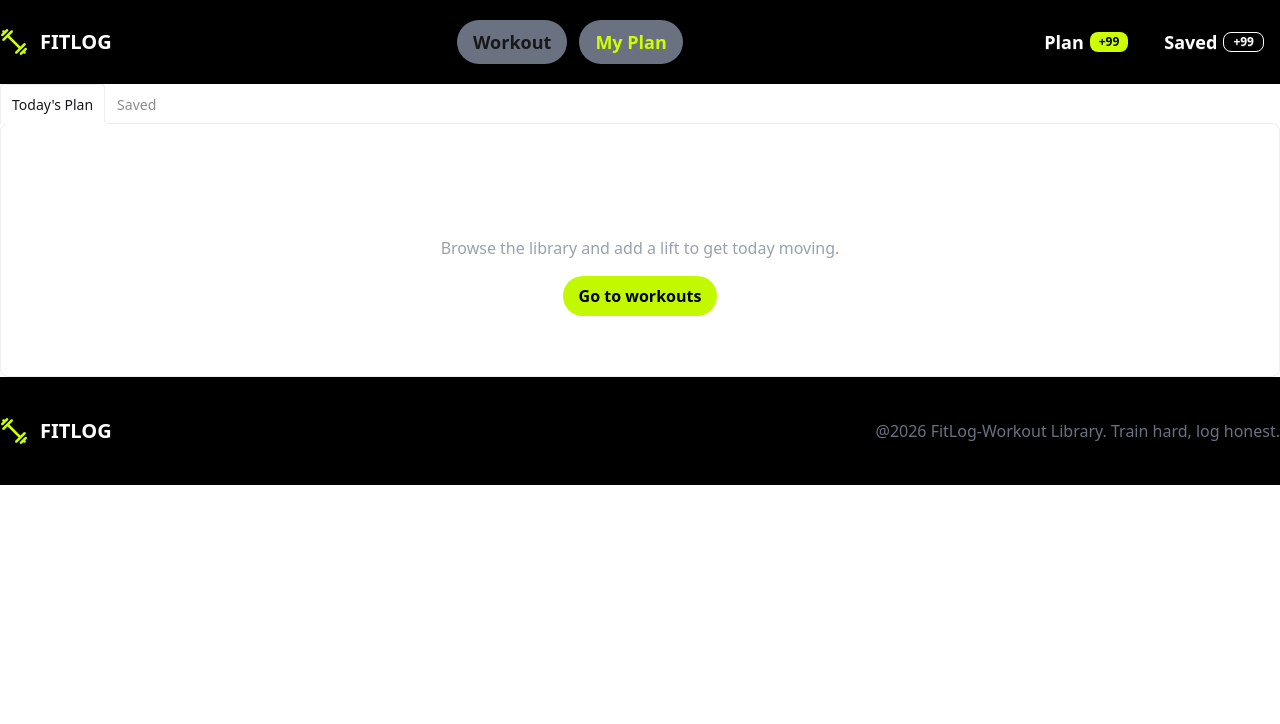
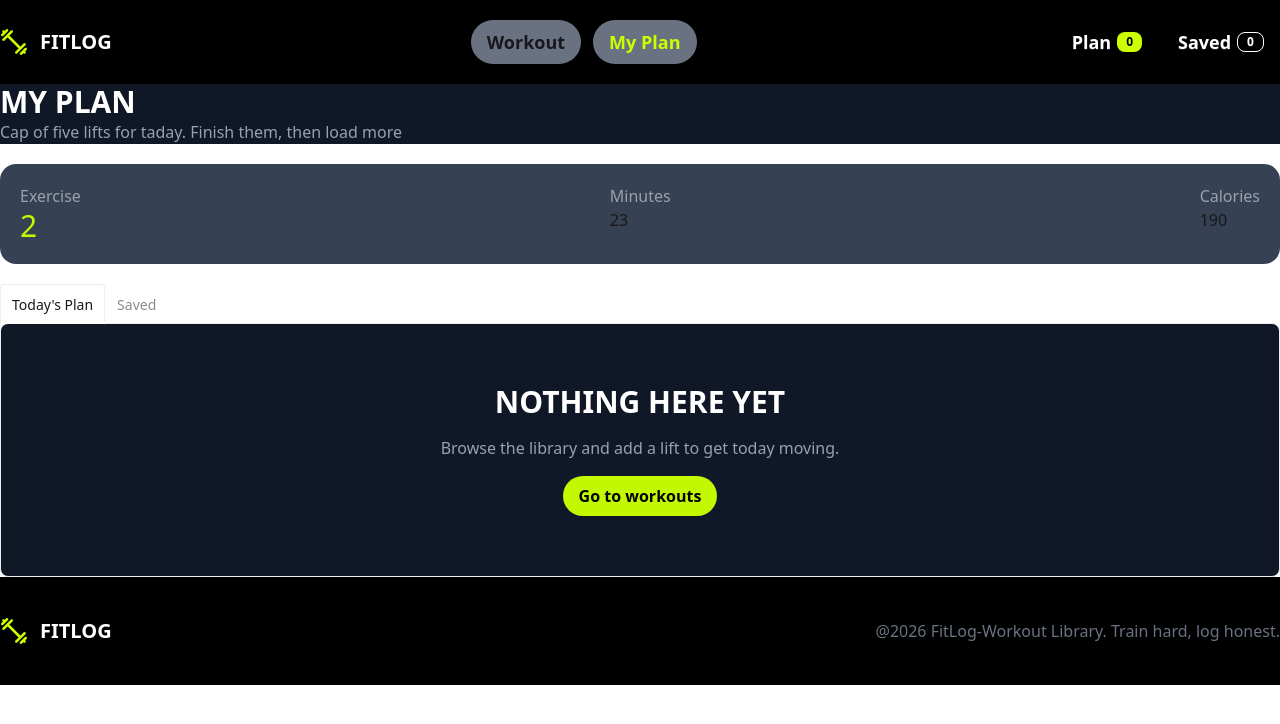
Before and after one commit to coderrabiul26/B-14-A6-Fit-Log, a Next.js app: page /myPlan in a window 1280 px wide. Shown: the top 724 px of the page. Built offline with nearby package versions, Linux system fonts and the light colour scheme.

Commit message:
stat part functionality almost done

```diff
--- a/package.json
+++ b/package.json
@@ -12,7 +12,8 @@
     "@deemlol/next-icons": "^0.2.7",
     "next": "16.3.6",
     "react": "19.2.8",
-    "react-dom": "19.2.8"
+    "react-dom": "19.2.8",
+    "react-toastify": "^11.1.0"
   },
   "devDependencies": {
     "@tailwindcss/postcss": "^4",
--- a/src/app/layout.tsx
+++ b/src/app/layout.tsx
@@ -4,6 +4,7 @@ import "./globals.css";
 import Navbar from "@/component/shared/navbar";
 import Footer from "@/component/shared/footer";
 import WorkoutProvider from "@/context/workoutContext";
+import { ToastContainer } from "react-toastify";
 
 
 const geistSans = Geist({
@@ -36,6 +37,7 @@ export default function RootLayout({ children }: LayoutProps<"/">) {
         <Footer></Footer>
 
         </WorkoutProvider>
+         <ToastContainer />
 
       </body>
     </html>
--- /dev/null
+++ b/src/app/loading.tsx
@@ -0,0 +1,11 @@
+import React from 'react';
+
+const Loading = () => {
+    return (
+        <div>
+            Loading workouts...
+        </div>
+    );
+};
+
+export default Loading;
--- a/src/app/myPlan/page.tsx
+++ b/src/app/myPlan/page.tsx
@@ -3,12 +3,33 @@ import AddPlanCard from '@/component/myPlanCard/addPlanCard';
 import AddSaveCard from '@/component/myPlanCard/addSaveCard';
 import { workoutContext } from '@/context/workoutContext';
 import { IWorkoutType } from '@/type/workoutType';
+import Link from 'next/link';
 import React, { useContext } from 'react';
 
 const MyPlanPage = () => {
     const { addPlan, addSave } = useContext(workoutContext);
 
     return (
+        <div>
+            <div className='bg-gray-900 container mx-auto mb-5'>
+                <h1 className='text-white font-bold text-3xl'>MY PLAN</h1>
+                <p className='text-gray-400'>Cap of five lifts for taday. Finish them, then load more</p>
+            </div>
+            <div className='bg-gray-700 p-5 flex justify-between container mx-auto rounded-2xl mb-5'>
+                <div>
+                    <h1 className='text-gray-400'>Exercise</h1>
+                    <span className='text-3xl text-[#c2f800]'>2</span>
+                </div>
+                <div>
+                    <h1 className='text-gray-400'>Minutes</h1>
+                    <span className='text-3xl]'>23</span>
+                </div>
+                <div>
+                    <h1 className='text-gray-400'>Calories</h1>
+                    <span className='text-3xl]'>190</span>
+                </div>
+            </div>
+
         <div className="container mx-auto">
             <div role="tablist" className="tabs tabs-lift">
                 {/* Tab 1 */}
@@ -19,8 +40,8 @@ const MyPlanPage = () => {
                     className="tab"
                     aria-label="Today's Plan"
                     defaultChecked
-                />
-                <div role="tabpanel" className="tab-content bg-base-100 border-base-300 rounded-box">
+                    />
+                <div role="tabpanel" className="tab-content bg-gray-900 border-base-300 rounded-box">
                     {addPlan.length > 0 ? (
                         <div className="flex flex-col gap-2">
                             {addPlan.map((workout: IWorkoutType) => (
@@ -31,7 +52,10 @@ const MyPlanPage = () => {
                         <div className="text-center space-y-4 py-15">
                             <h1 className="text-white text-3xl font-bold">NOTHING HERE YET</h1>
                             <p className="text-gray-400">Browse the library and add a lift to get today moving.</p>
+
+                            <Link href={'/'}>
                             <button className="bg-[#c2f800] py-2 px-4 font-bold rounded-full text-black">Go to workouts</button>
+                            </Link>
                         </div>
                     )}
                 </div>
@@ -43,8 +67,8 @@ const MyPlanPage = () => {
                     role="tab"
                     className="tab"
                     aria-label="Saved"
-                />
-                <div role="tabpanel" className="tab-content bg-base-100 border-base-300 rounded-box">
+                    />
+                <div role="tabpanel" className="tab-content bg-gray-900 border-base-300 rounded-box">
                     {addSave.length > 0 ? (
                         <div className="flex flex-col gap-2">
                             {addSave.map((workout: IWorkoutType) => (
@@ -61,6 +85,7 @@ const MyPlanPage = () => {
                 </div>
             </div>
         </div>
+        </div>
     );
 };
 
--- a/src/component/buttonAction/buttonAction.tsx
+++ b/src/component/buttonAction/buttonAction.tsx
@@ -3,6 +3,7 @@ import React, { useContext } from 'react';
 import { Archive, Bookmark  } from "@deemlol/next-icons"
 import { workoutContext } from '@/context/workoutContext';
 import { IWorkoutType } from '@/type/workoutType';
+import { toast } from 'react-toastify';
 
 interface IButtonActionProps{
     workout:IWorkoutType
@@ -12,12 +13,26 @@ const ButtonAction = ({workout}: IButtonActionProps) => {
 
     const{addPlan, setAddPlan, addSave, setAddSave}=useContext(workoutContext)
 
-    const handleAddPlan=()=>{
-        setAddPlan([...addPlan,workout])
+
+    const handleAddPlan = () => {
+    const alreadyAdded = addPlan.some(item => item.id === workout.id)
+    if (alreadyAdded) {
+        toast.warning("Already in your plan")
+        return
+    }
+    setAddPlan([...addPlan, workout])
+    toast.success("Added to today's plan")
     }
 
-    const handleAddSave=()=>{
-        setAddSave([...addSave,workout])
+
+    const handleAddSave = () => {
+    const alreadyAdded = addSave.some(item => item.id === workout.id)
+    if (alreadyAdded) {
+        toast.warning("Already in your plan")
+        return
+    }
+    setAddSave([...addSave, workout])
+    toast.success("Saved for later")
     }
 
 
--- a/src/component/detail/detail.tsx
+++ b/src/component/detail/detail.tsx
@@ -4,10 +4,9 @@ import React from 'react';
 const Detail = () => {
     return (
         <div>
-            <div>
 
-            </div>
-            <div></div>
+
+
         </div>
     );
 };
--- a/src/component/myPlanCard/addPlanCard.tsx
+++ b/src/component/myPlanCard/addPlanCard.tsx
@@ -2,6 +2,9 @@ import { IWorkoutType } from '@/type/workoutType';
 import Image from 'next/image';
 import React from 'react';
 import { Clock, Apple, Star, Check, X } from "@deemlol/next-icons"
+import Link from 'next/link';
+import RemoveCard from './removeCard';
+
 
 interface workoutProps{
     workout:IWorkoutType
@@ -24,11 +27,15 @@ const AddPlanCard = ({workout}:workoutProps) => {
             </div>
 
             <div className='flex justify-end gap-3 items-center'>
+
+                <Link href={`/workouts/${workout.id}`}>
                 <button className='bg-gray-700 py-2 px-4 rounded-xl text-white cursor-pointer'> View Details</button>
+                </Link>
 
-                <button className='bg-[#c2f800] py-2 px-4 rounded-xl cursor-pointer flex gap-2'> <Check ></Check> Add to today's plan</button>
 
-                <X className='text-white text-3xl'></X>
+                <button className='bg-[#c2f800] py-2 px-4 rounded-xl cursor-pointer flex gap-2'> <Check ></Check> Mark as Done</button>
+
+                <RemoveCard workout={workout}></RemoveCard>
             </div>
 
         </div>
--- /dev/null
+++ b/src/component/myPlanCard/removeCard.tsx
@@ -0,0 +1,22 @@
+import React, { useContext} from 'react';
+import { X } from "@deemlol/next-icons"
+import { IWorkoutType } from '@/type/workoutType';
+import { workoutContext } from '@/context/workoutContext';
+
+interface RemoveCardProps{
+    workout:IWorkoutType
+}
+const RemoveCard = ({workout}:RemoveCardProps) => {
+    const{addPlan, setAddPlan}=useContext(workoutContext)
+
+    const handleRemoveCard=()=>{
+        setAddPlan(addPlan.filter(item => item.id !== workout.id))
+    }
+    return (
+        <div>
+            <X onClick={()=>handleRemoveCard()} className='text-white text-3xl'></X>
+        </div>
+    );
+};
+
+export default RemoveCard;
--- a/src/component/shared/navbar.tsx
+++ b/src/component/shared/navbar.tsx
@@ -1,12 +1,14 @@
 'use client'
 
 import Image from 'next/image';
-import React from 'react';
+import React, { useContext } from 'react';
 import navbarLogo from '@/assets/logo.png'
 import Link from 'next/link';
 import { usePathname } from 'next/navigation';
+import { workoutContext } from '@/context/workoutContext';
 
 const Navbar = () => {
+    const{addPlan, addSave}=useContext(workoutContext)
     const pathname=usePathname()
     return (
         <div className='container mx-auto flex justify-between items-center py-5 bg-black'>
@@ -18,15 +20,18 @@ const Navbar = () => {
                 <Link href={'/'} className={`bg-gray-500 text-lg font-bold py-2 px-4 rounded-full ${pathname==='/'? 'text-[#ccff00]':''} `}>Workout</Link>
                 <Link href={'/myPlan'} className={`bg-gray-500 text-lg font-bold py-2 px-4 rounded-full ${pathname==='/myPlan'? 'text-[#ccff00]':''} `}>My Plan</Link>
             </div>
+
+            <Link href={'/myPlan'}>
             <div className='flex gap-1'>
                 <button className="btn btn-outline text-white border-none text-lg">
-                Plan <div className="badge badge-sm badge-secondary bg-[#ccff00] text-black border-none">+99</div>
+                Plan <div className="badge badge-sm badge-secondary bg-[#ccff00] text-black border-none">{addPlan.length}</div>
                 </button>
                 <button className="btn text-white btn-outline border-none text-lg">
-                Saved <div className="badge badge-sm badge-outline text-white">+99</div>
+                Saved <div className="badge badge-sm badge-outline text-white">{addSave.length}</div>
                 </button>
 
             </div>
+            </Link>
         </div>
     );
 };
```
Also changed, not shown: 1 other file (tests, documents, lock files or other folders).
